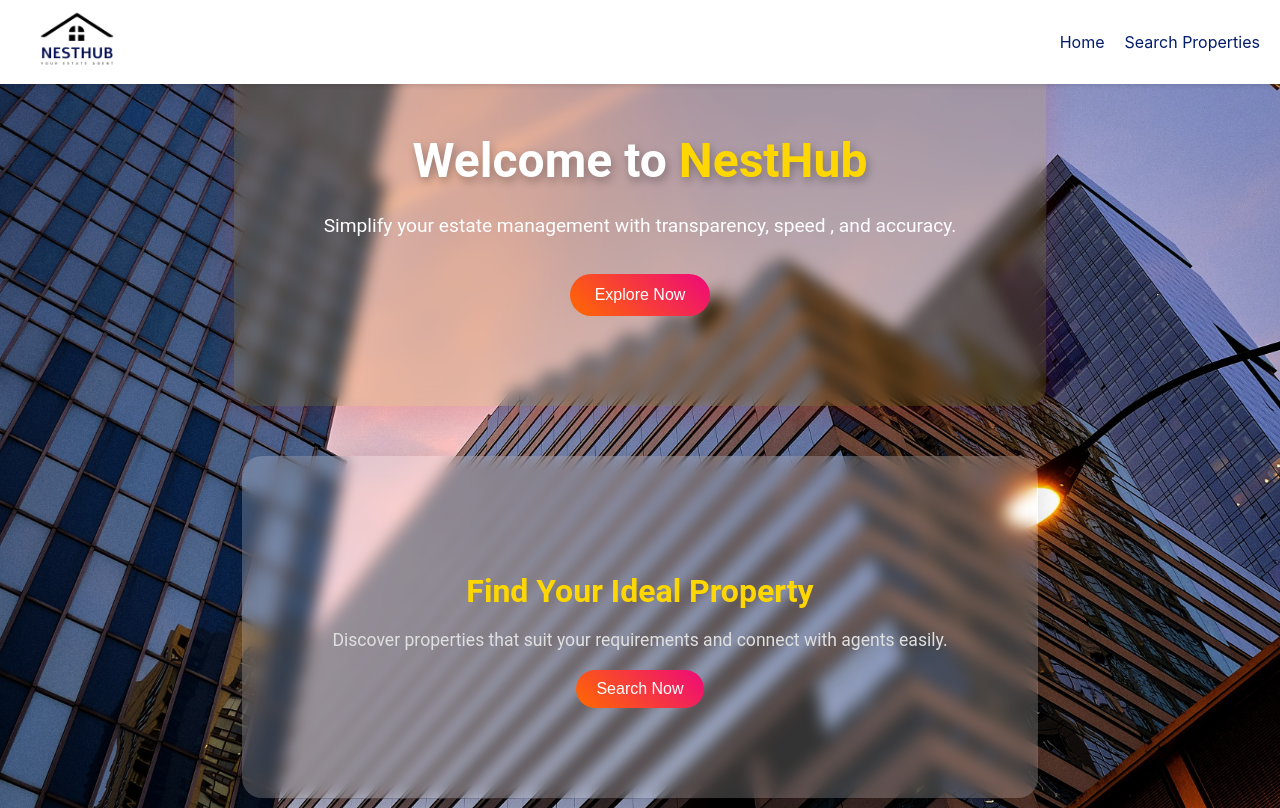
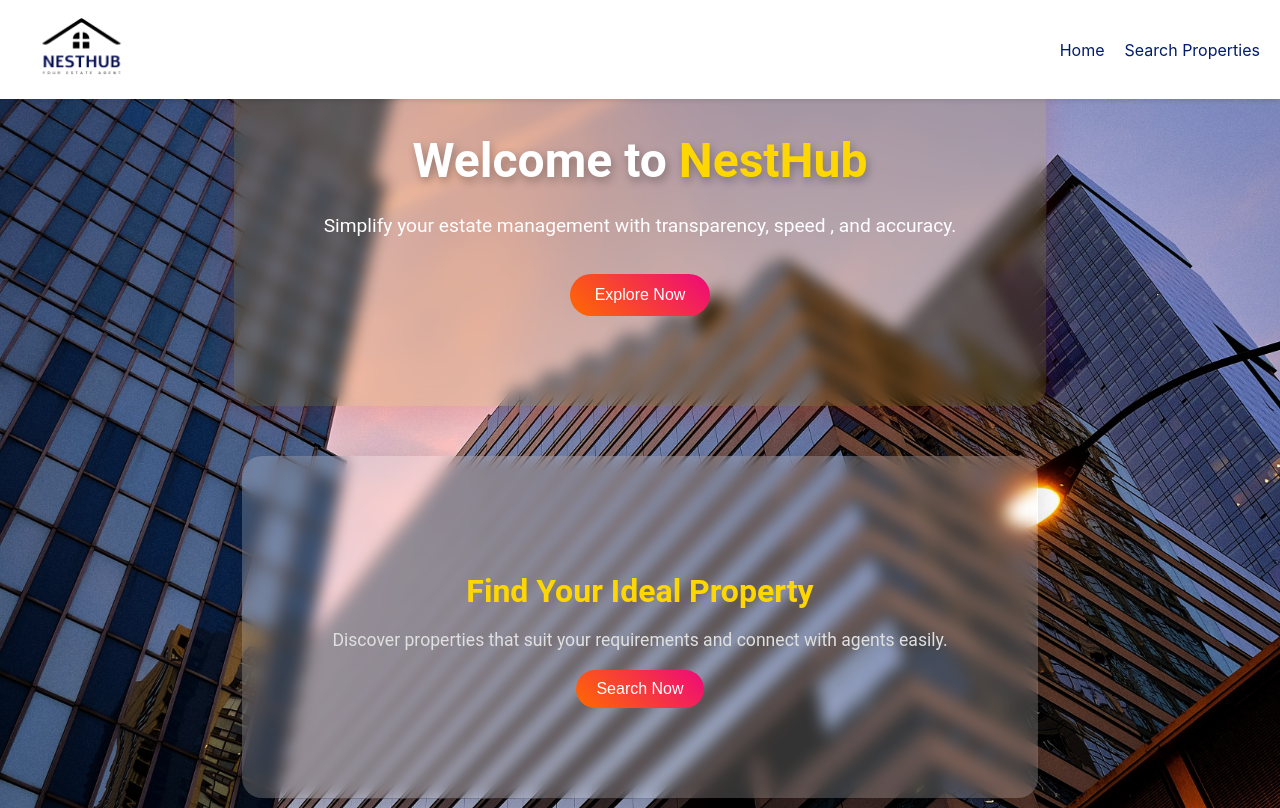
Before and after one commit to MisalSilva/Estate-Agent-Web-Application-ACS-CW11, a React (Create React App) app: page / in a window 1280 px wide. Built offline with nearby package versions, Linux system fonts and the light colour scheme.

Commit message:
Update Navbar styles: increase padding and logo height for improved appearance

```diff
--- a/src/styles/Navbar.css
+++ b/src/styles/Navbar.css
@@ -4,7 +4,7 @@
   position: fixed;
   width: 100%;
   z-index: 1000;
-  padding: 10px 0;
+  padding: 15px 0;
 }
 
 .navbar-container {
@@ -15,7 +15,7 @@
 }
 
 .navbar-logo img {
-  height: 60px; /* Adjust the height as needed */
+  height: 65px; /* Adjust the height as needed */
   width: auto; /* Maintain aspect ratio */
 }
 
```
